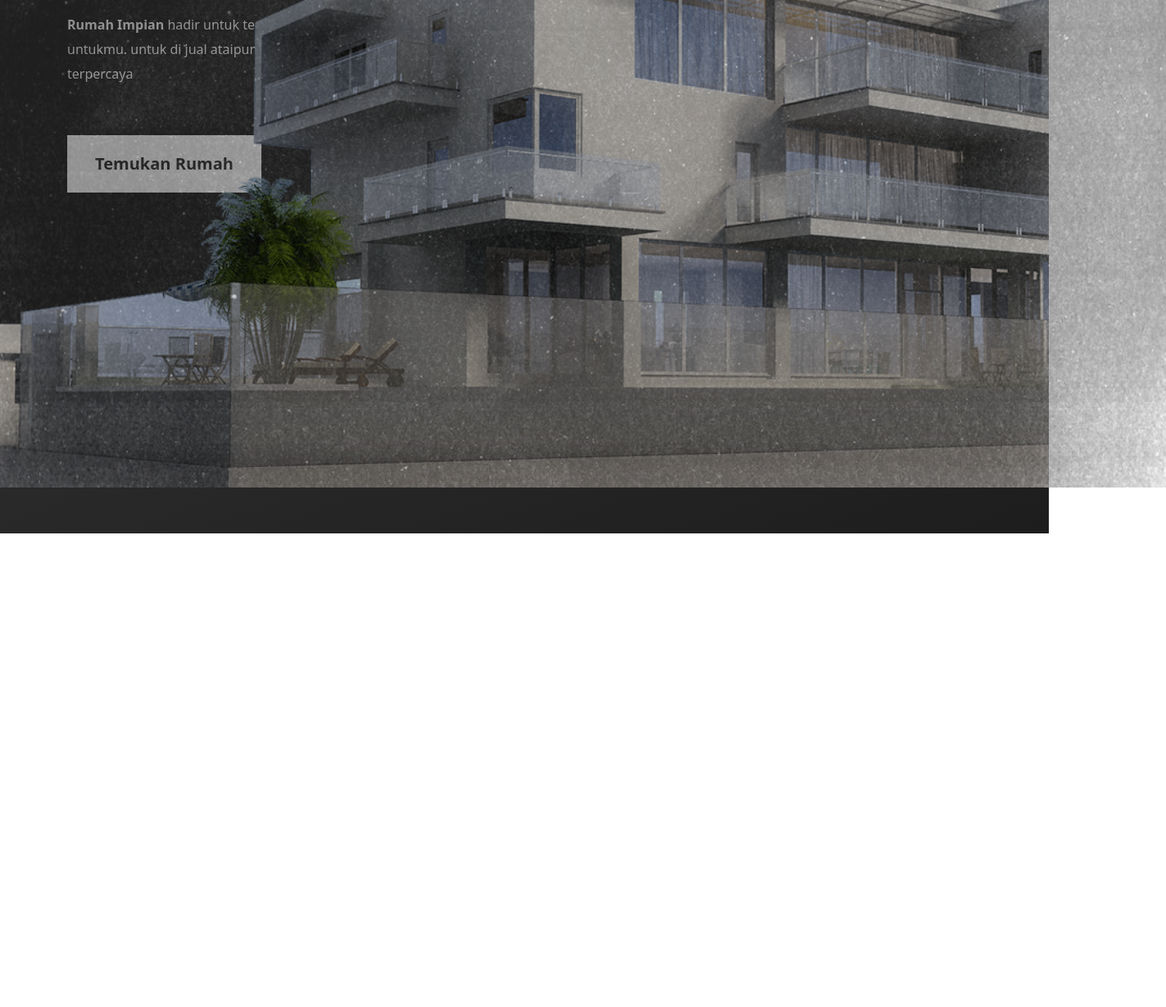
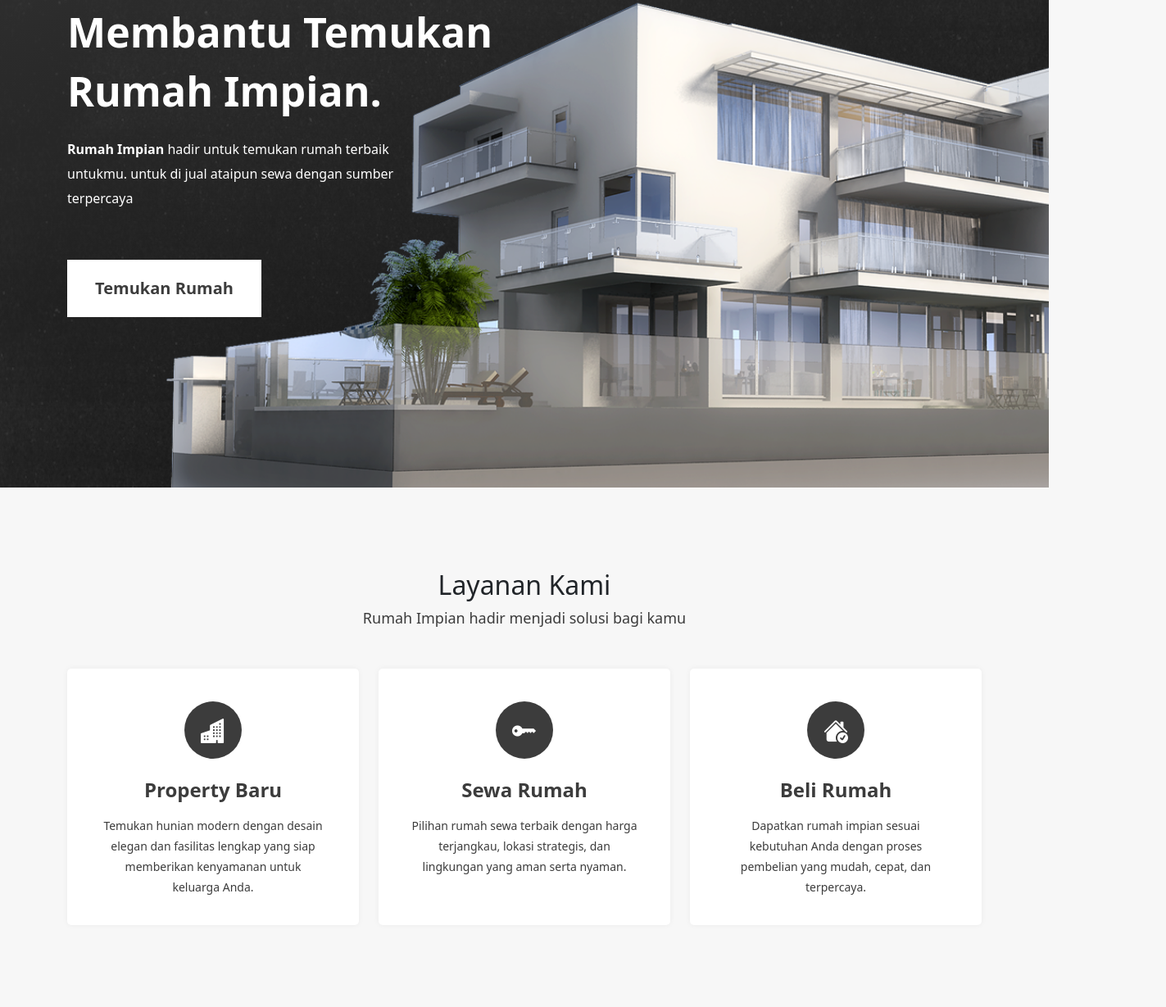
Before and after one commit to danielstevee/Rumah-Impian-Company-Profil, a plain HTML site: page index.html in a window 1280 px wide. Shown: the part 205-1434 px from the top of the page at 82% size, 1423 px wide, since content can reach past the window. Before the commit the page ends 856 px from the top, so only its background shows below. Drawn offline with nearby package versions, Linux system fonts and the light colour scheme.

Commit message:
Penambahan layanan

```diff
--- a/index.html
+++ b/index.html
@@ -10,6 +10,7 @@
 
     <!-- Bootstrap CSS -->
     <link rel="stylesheet" href="https://cdn.jsdelivr.net/npm/bootstrap@5.3.8/dist/css/bootstrap.min.css">
+    <link rel="stylesheet" href="https://cdn.jsdelivr.net/npm/bootstrap-icons@1.11.3/font/bootstrap-icons.min.css">
     <!-- Font google-->
     <link rel="preconnect" href="https://fonts.googleapis.com">
     <link rel="preconnect" href="https://fonts.gstatic.com" crossorigin>
@@ -24,7 +25,7 @@
 
 <body>
     <!-- Navbar -->
-    <nav class="navbar navbar-expand-lg navbar-dark bg-transparent">
+    <nav class="navbar navbar-expand-lg navbar-dark bg-transparent position-fixed w-100">
         <div class="container">
             <a class="navbar-brand" href="#"><img src="asset/logo-putih.png" alt="Logo" width="30"
                     class="d-inline-block align-text-top me-3">
@@ -57,23 +58,77 @@
     </nav>
 
     <!-- Hero Section -->
-     <section id="hero">
+    <section id="hero">
         <div class="container h-100">
             <div class="row h-100">
-                <div class="col-md-6 hero-tagline">
+                <div class="col-md-6 hero-tagline my-auto">
                     <h1>Membantu Temukan
                         Rumah Impian.</h1>
-                        <p>
-                           <span class="fw-bold">Rumah Impian </span>hadir untuk temukan rumah terbaik untukmu. untuk di jual ataipun sewa dengan sumber terpercaya
-                        </p>
+                    <p>
+                        <span class="fw-bold">Rumah Impian </span>hadir untuk temukan rumah terbaik untukmu. untuk di
+                        jual ataipun sewa dengan sumber terpercaya
+                    </p>
 
-                        <button class="button-lg-primary">Temukan Rumah</button>
+                    <button class="button-lg-primary">Temukan Rumah</button>
                 </div>
             </div>
             <img src="asset/rumah.png" alt="" class="position-absolute end-0 bottom-0 img-hero">
-            <img src="asset/aksen.png" alt="" class="h-100 position-absolute top-0 start-0">
+            <img src="asset/aksen.png" alt="" class="h-100 position-absolute top-0 start-0 aksen-img">
         </div>
-     </section>
+    </section>
+    <!-- Layanan Section -->
+    <section id="layanan">
+        <div class="container">
+            <div class="row">
+                <div class="col-12 text-center">
+                    <h2>Layanan Kami</h2>
+                    <span class="sub-title">
+                        Rumah Impian hadir menjadi solusi bagi kamu
+                    </span>
+                </div>
+            </div>
+            <div class="row mt-5">
+                <div class="col-md-4 text-center">
+                    <div class="card-layanan text-center">
+                        <div class="circle-icon position-relative mx-auto">
+                            <i class="bi bi-buildings-fill position-absolute top-50 start-50 translate-middle"></i>
+                        </div>
+                        <h3 class="mt-4">Property Baru</h3>
+                        <p class="mt-3">
+                            Temukan hunian modern dengan desain elegan dan fasilitas lengkap
+                            yang siap memberikan kenyamanan untuk keluarga Anda.
+                        </p>
+                    </div>
+                </div>
+                <div class="col-md-4 text-center">
+                    <div class="card-layanan text-center">
+                        <div class="circle-icon position-relative mx-auto">
+                            <i class="bi bi-key-fill position-absolute top-50 start-50 translate-middle"></i>
+                        </div>
+                        <h3 class="mt-4">Sewa Rumah</h3>
+                        <p class="mt-3">
+                            Pilihan rumah sewa terbaik dengan harga terjangkau, lokasi strategis,
+                            dan lingkungan yang aman serta nyaman.
+                        </p>
+                    </div>
+                </div>
+
+                <div class="col-md-4 text-center">
+                    <div class="card-layanan text-center">
+
+                        <div class="circle-icon position-relative mx-auto">
+                            <i class="bi bi-house-check-fill position-absolute top-50 start-50 translate-middle"></i>
+                        </div>
+                        <h3 class="mt-4">Beli Rumah</h3>
+                        <p class="mt-3">
+                            Dapatkan rumah impian sesuai kebutuhan Anda dengan proses pembelian
+                            yang mudah, cepat, dan terpercaya.
+                        </p>
+                    </div>
+                </div>
+            </div>
+        </div>
+    </section>
 
     <!-- Optional JavaScript; choose one of the two! -->
     <!-- Option 1: Bootstrap Bundle with Popper -->
--- a/style/style.css
+++ b/style/style.css
@@ -5,10 +5,27 @@
 
 body {
     font-family: 'Inter', sans-serif;
-    background-color: #FFFF !important;
+    background-color: #f7f7f7 !important;
 }
 
 /* Navbar */
+
+.navbar{
+    z-index: 4;
+}
+
+*{
+    z-index: 3;
+}
+
+.aksen-img{
+    z-index: 1;
+    width: 100%;
+    opacity: 0.3;
+}
+
+
+
 .navbar-brand {
     font-weight: 700;
     font-size: 20px !important;
@@ -44,13 +61,14 @@
 
 /* Hero Section */
 #hero{
-    background : linear-gradient(160deg, var(--pr-color), #1D1D1D);
+    background : linear-gradient(160deg, var(--pr-color), #0E0E0E);
     height: 100vh;
     width: 100%;
 }
 
 .img-hero{
-    height: 100%;
+    height: 80%;
+    z-index: 2;
 }
 
 .hero-tagline h1{
@@ -79,3 +97,102 @@
     font-weight: 700;
 
 }
+
+/* Layanan Section */
+#layanan{
+    padding: 100px 0;
+}
+
+h2{
+    font-size: 48px;
+    font-weight: 500;
+    color: var(--pr-color);
+}
+
+.sub-title{
+    font-size: 18px;
+    color: var(--pr-color);
+}
+
+
+
+.card-layanan{
+    width: 100%;
+    height: 313px;
+    background :#FFFF;
+    border-radius: 5px;
+    padding: 40px;
+    box-shadow: 0px 0px 7px rgba(0, 0, 0, 0.05);
+
+     transition: all 0.2s ease-in
+}
+
+.circle-icon{
+    width: 70px;
+    height: 70px;
+    background-color: var(--pr-color);
+    border-radius: 50%;
+
+    transition: all 0.3s ease-in;
+}
+
+.circle-icon i {
+    font-size: 30px;
+    color: #FFFFFF;
+}
+
+.card-layanan h3{
+    color: var(--pr-color);
+    font-size: 24px;
+    font-weight: 700;
+
+     transition: all 0.2s ease-in
+}
+
+.card-layanan p{
+    color: var(--pr-color);
+    font-size: 14px;
+     transition: all 0.3s ease-in;
+    line-height: 25px;
+}
+
+/* Layanan Section Hover */
+.card-layanan:hover{
+    width: 100%;
+    height: 313px;
+    background : linear-gradient(160deg, var(--pr-color), #0E0E0E);
+    border-radius: 5px;
+    padding: 40px;
+    box-shadow: 0px 0px 7px rgba(0, 0, 0, 0.05);
+
+    transition: all 0.2s ease-in
+}
+
+.card-layanan:hover .circle-icon{
+    width: 70px;
+    height: 70px;
+    background-color: #FFFFFF;
+    border-radius: 50%;
+
+    transition: all 0.2s ease-in
+}
+
+.card-layanan:hover .circle-icon i {
+    font-size: 30px;
+    color: var(--pr-color);
+    transition: all 0.2s ease-in
+}
+
+.card-layanan:hover h3{
+    color: #FFFFFF;
+    font-size: 24px;
+    font-weight: 700;
+    transition: all 0.2s ease-in
+}
+
+.card-layanan:hover p{
+    color: #FFFFFF;
+    font-size: 14px;
+    line-height: 25px;
+    transition: all 0.2s ease-in
+}
```
